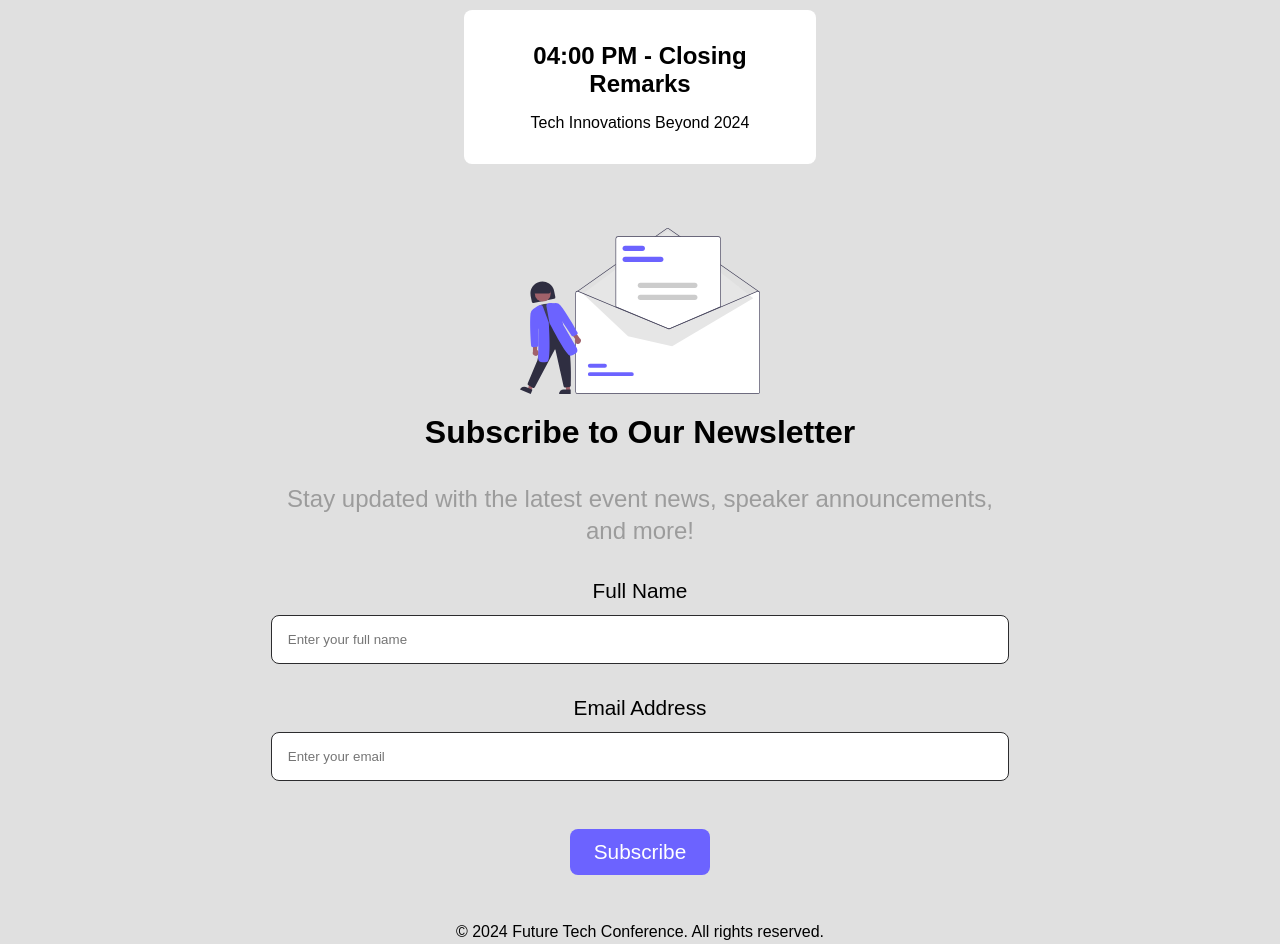
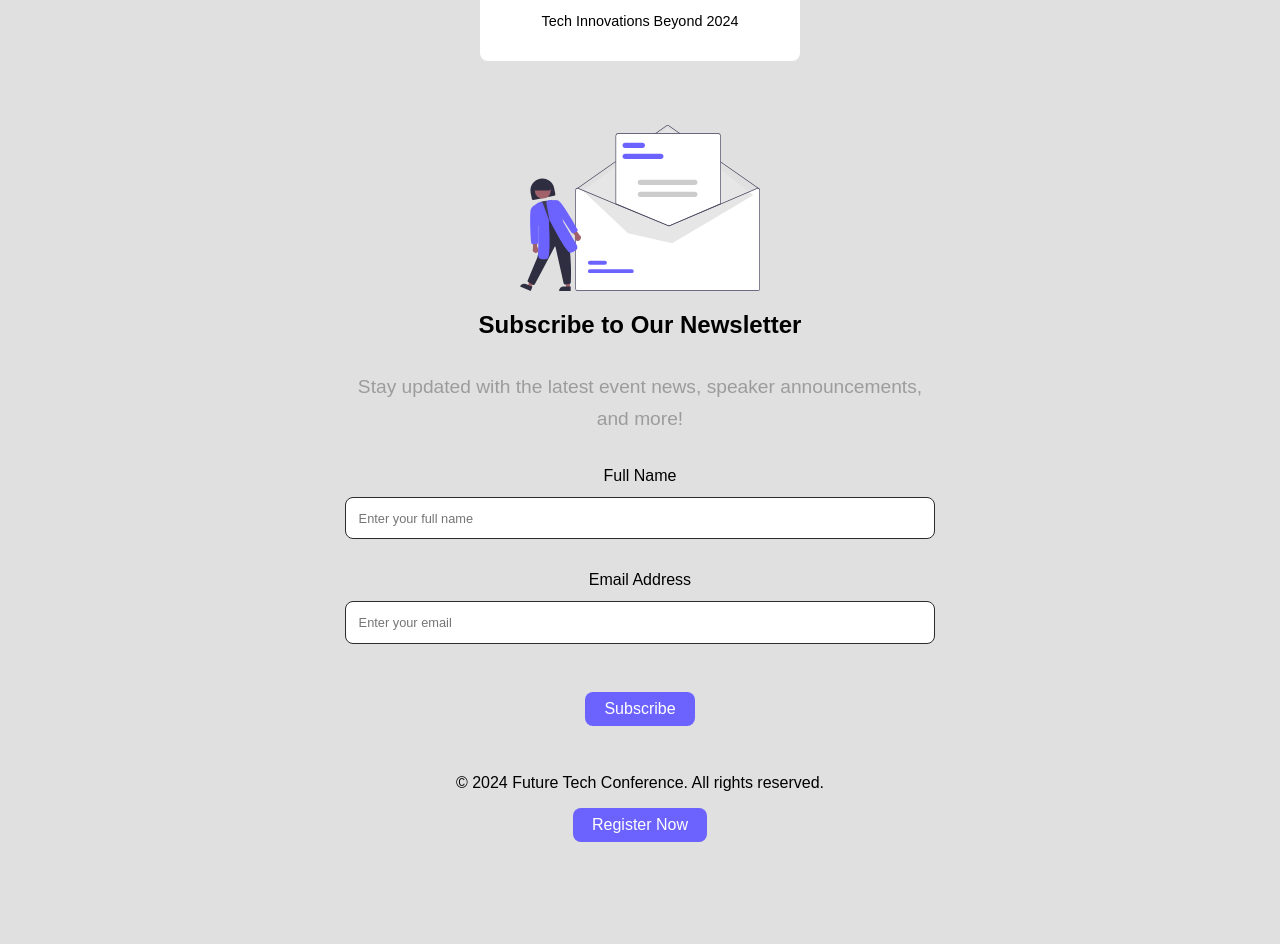
Before and after one commit to eduardomatos7/website-responsive, a plain HTML site: page index.html in a window 1280 px wide. Shown: the part 1514-2458 px from the top of the page. After the commit the page ends 2372 px from the top, so only its background shows below. Drawn offline with Linux system fonts and the light colour scheme.

Commit message:
fix: size

```diff
--- a/style.css
+++ b/style.css
@@ -202,13 +202,13 @@ footer .btn {
 
 @media screen and (min-width: 48rem){
     .hero-content h1 {
-        font-size: 3rem;
+        font-size: 2.5rem;
     }
     .hero-content h1, .newsletter-text p{
         line-height: 4rem;
     }
     .hero-content p {
-        font-size: 1.5rem;
+        font-size: 1rem;
     }
     .speakers-grid, .schedule-grid {
         display: flex;
@@ -216,46 +216,47 @@ footer .btn {
         justify-content: center;
     }
     .btn {
-        padding: .7rem 1.5rem;
-        font-size: 1.3rem;
+        padding: .5rem 1.2rem;
+        font-size: 1rem;
     }
     h2 {
-        font-size: 2rem;
+        font-size: 1.5rem;
     }
     h3 {
-        font-size: 1.5rem;
+        font-size: 1.1rem;
     }
     .schedule-item p, .speaker-card p {
-        font-size: 1rem;
+        font-size: .9rem;
     }
 
     .speaker-card, .schedule-item {
-        width: 22rem;
-        height: 17rem;
+        width: 20rem;
+        height: 15rem;
     }
     .schedule-item {
         height: auto;
     }
     .speaker-card img {
-        width: 9.5rem;
+        width: 8rem;
     }
 
     .newsletter-text {
         gap: 2rem;
     }
     .newsletter-text p {
-        font-size: 1.5rem;
+        font-size: 1.2rem;
         line-height: 2rem;
     }
     .newsletter-text h2 {
-        font-size: 2rem;
+        font-size: 1.5rem;
     }
 
     .newsletter-form input {
-        padding: 1rem;
+        padding: .8rem;
+        font-size: .8rem;
     }
     .newsletter-form label {
-        font-size: 1.3rem;
+        font-size: 1rem;
     }
 
     .footer p {
```
